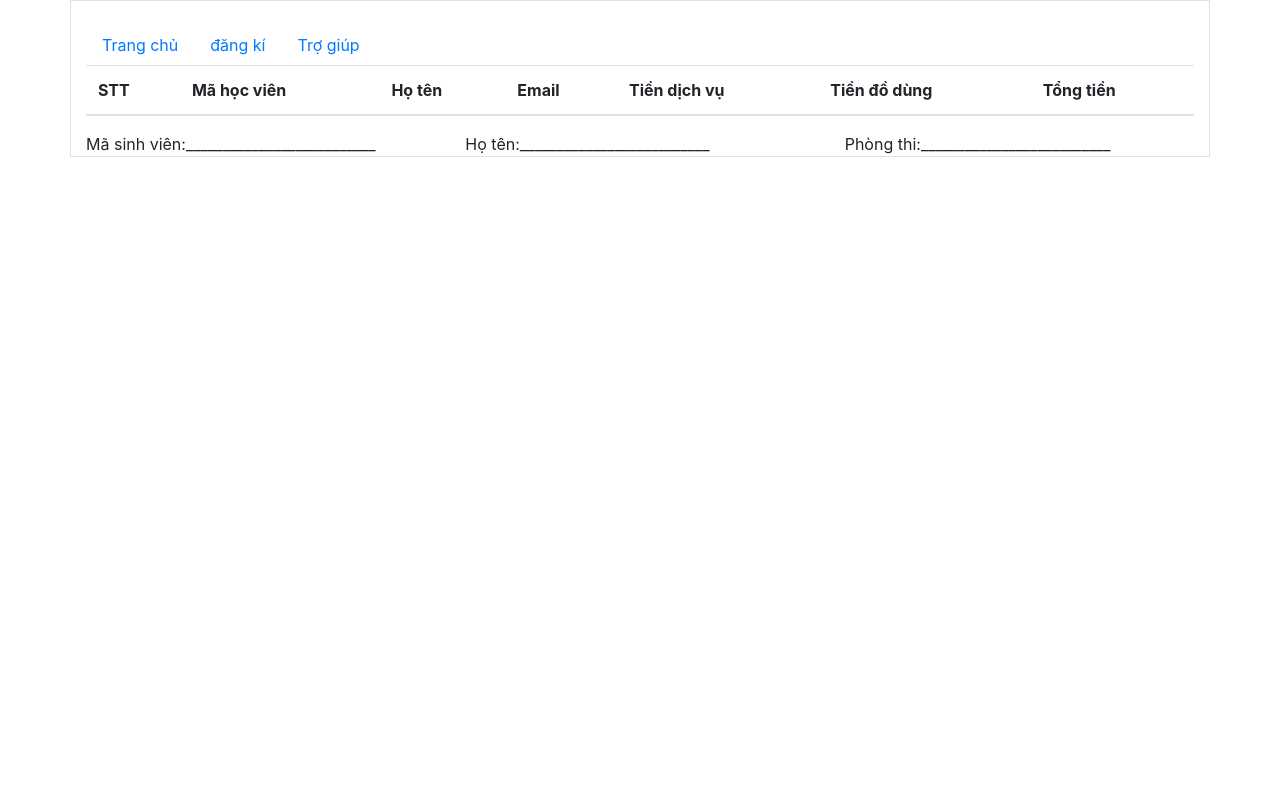
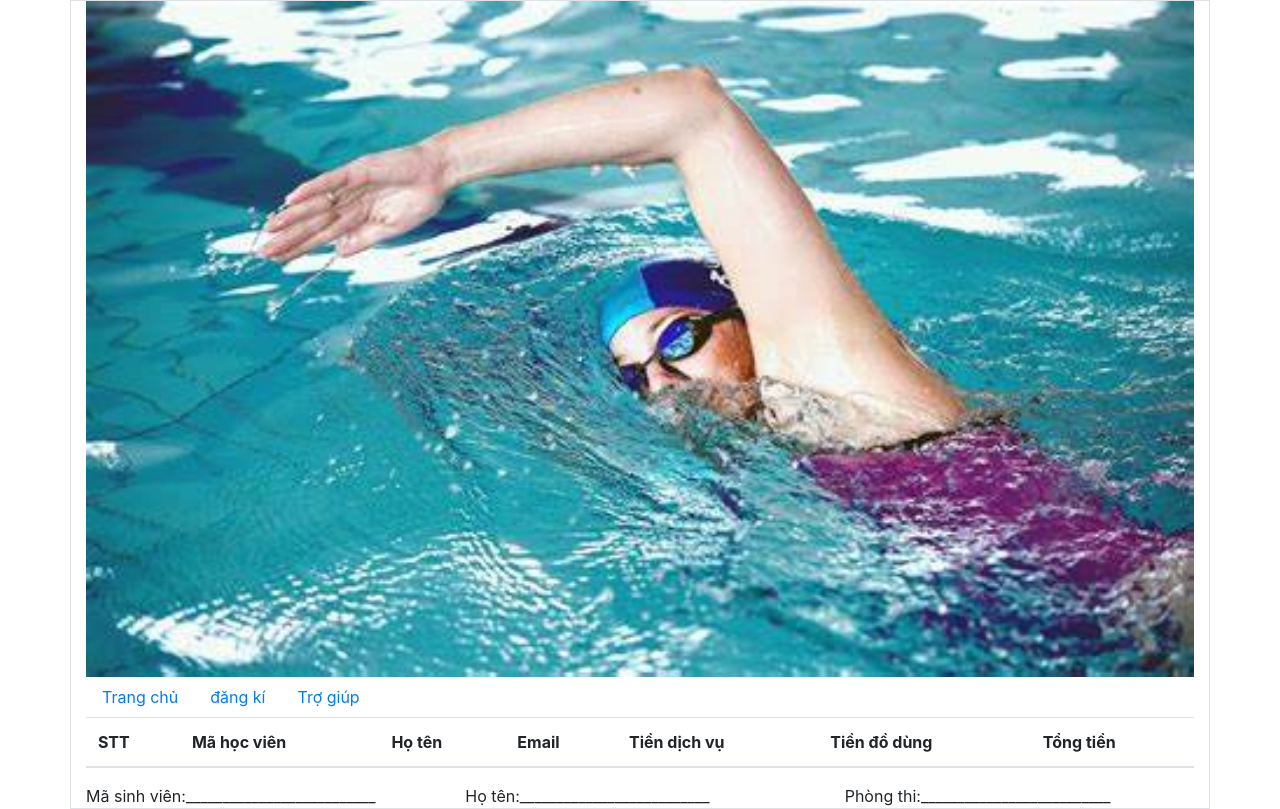
Before and after one commit to hoangchung0701/HK1_2024-2025_WEB_Tuan8_19527341-NguyenHoangChung, a plain HTML site: page index.html in a window 1280 px wide. Drawn offline with nearby package versions, Linux system fonts and the light colour scheme; the site is published under a folder, as on GitHub Pages, so addresses that start at the root find nothing.

Commit message:
edit img path

```diff
--- a/html/index.html
+++ b/index.html
@@ -15,7 +15,7 @@
     <div class="container border">
         <div class="row">
             <div class="col-12">
-                <img src="/image/OIP.jpg" width="100%" alt="">
+                <img src="./image/OIP.jpg" width="100%" alt="">
             </div>
         </div>
 
```
